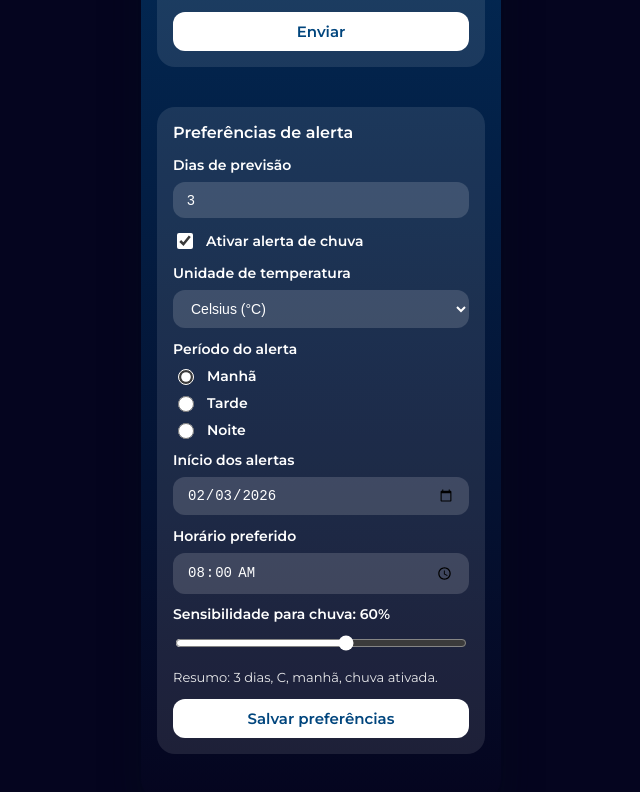
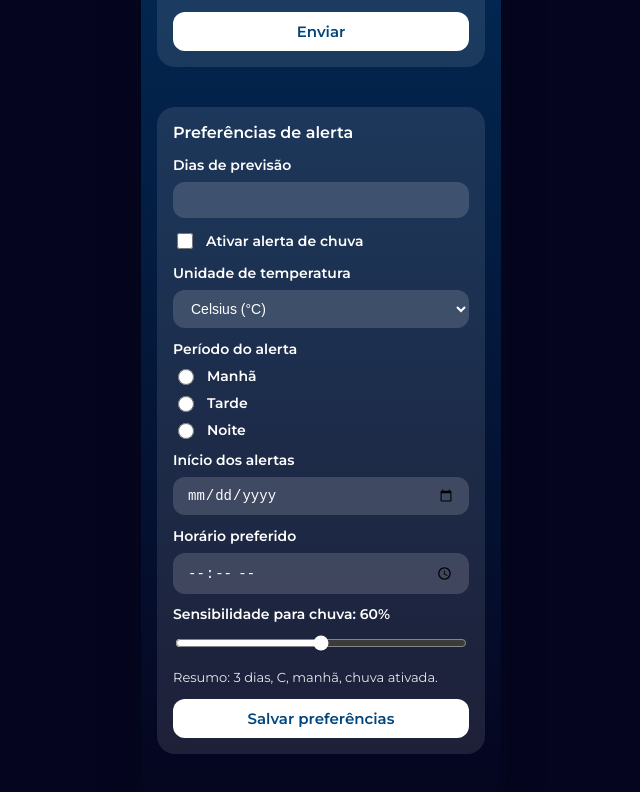
Before and after one commit to brennoluan/climapp-angular, an Angular app: page /details/curitiba in a window 1280 px wide. Shown: the part 779-1571 px from the top of the page, without its empty margins (319-959 px from the left). Built offline with nearby package versions, Linux system fonts and the light colour scheme.

Commit message:
remove ngModels.

```diff
--- a/src/app/pages/details/details.component.html
+++ b/src/app/pages/details/details.component.html
@@ -72,19 +72,19 @@
         <div class="preferences-grid">
           <div class="preference-field">
             <label for="pref-days">Dias de previsão</label>
-            <input id="pref-days" name="forecastDays" type="number" min="1" max="7" [(ngModel)]="forecastDays" />
+            <input id="pref-days" name="forecastDays" type="number" min="1" max="7" />
           </div>
 
           <div class="preference-field">
             <label class="option-row" for="pref-rain">
-              <input id="pref-rain" name="rainAlerts" type="checkbox" [(ngModel)]="rainAlerts" />
+              <input id="pref-rain" name="rainAlerts" type="checkbox" />
               Ativar alerta de chuva
             </label>
           </div>
 
           <div class="preference-field">
             <label for="pref-unit">Unidade de temperatura</label>
-            <select id="pref-unit" name="temperatureUnit" [(ngModel)]="temperatureUnit">
+            <select id="pref-unit" name="temperatureUnit">
               <option value="C">Celsius (°C)</option>
               <option value="F">Fahrenheit (°F)</option>
             </select>
@@ -93,35 +93,34 @@
           <div class="preference-field">
             <span class="field-title">Período do alerta</span>
             <label class="option-row">
-              <input type="radio" name="alertPeriod" value="Manhã" [(ngModel)]="alertPeriod" />
+              <input type="radio" name="alertPeriod" value="Manhã" />
               Manhã
             </label>
             <label class="option-row">
-              <input type="radio" name="alertPeriod" value="Tarde" [(ngModel)]="alertPeriod" />
+              <input type="radio" name="alertPeriod" value="Tarde" />
               Tarde
             </label>
             <label class="option-row">
-              <input type="radio" name="alertPeriod" value="Noite" [(ngModel)]="alertPeriod" />
+              <input type="radio" name="alertPeriod" value="Noite" />
               Noite
             </label>
           </div>
 
           <div class="preference-field">
             <label for="pref-start">Início dos alertas</label>
-            <input id="pref-start" name="alertStart" type="date" [(ngModel)]="alertStart" />
+            <input id="pref-start" name="alertStart" type="date" />
           </div>
 
           <div class="preference-field">
             <label for="pref-time">Horário preferido</label>
-            <input id="pref-time" name="alertTime" type="time" [(ngModel)]="alertTime" />
+            <input id="pref-time" name="alertTime" type="time" />
           </div>
 
           <div class="preference-field">
             <label for="pref-sensitivity">
               Sensibilidade para chuva: {{ alertSensitivity }}%
             </label>
-            <input id="pref-sensitivity" name="alertSensitivity" type="range" min="0" max="100" step="10"
-              [(ngModel)]="alertSensitivity" />
+            <input id="pref-sensitivity" name="alertSensitivity" type="range" min="0" max="100" step="10" />
           </div>
         </div>
 
```
